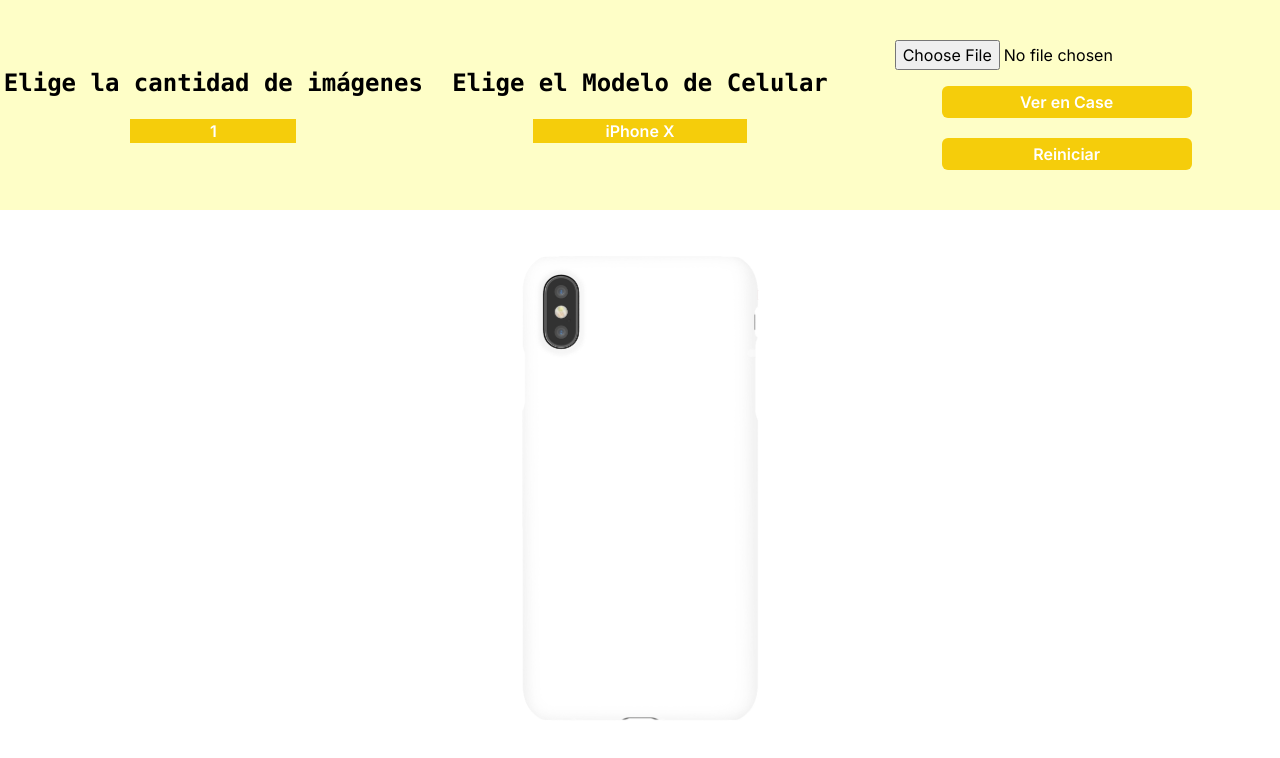
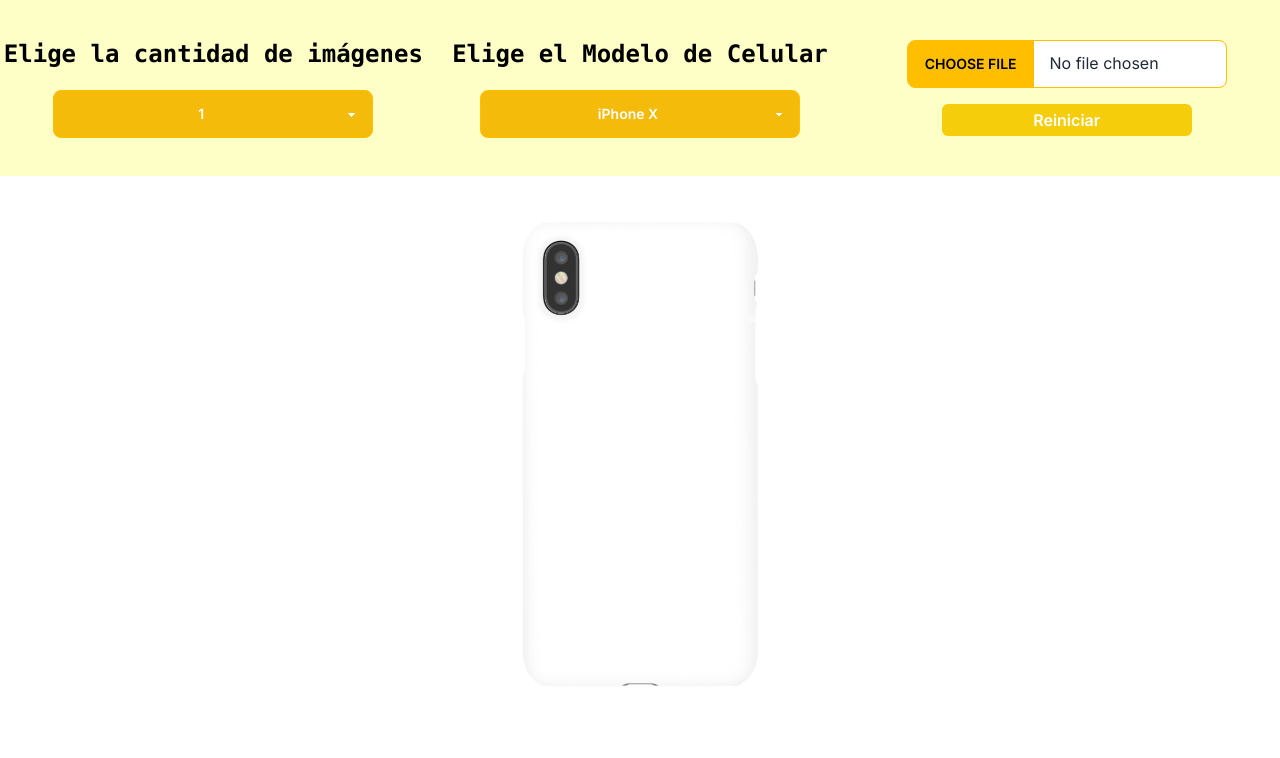
Before and after one commit to Cesarscc/edit-case-phone, a Next.js app: page / in a window 1280 px wide. Shown: the top 758 px of the page. Built offline with nearby package versions, Linux system fonts and the light colour scheme.

Commit message:
feat: fix-mejoras

```diff
--- a/package.json
+++ b/package.json
@@ -16,6 +16,7 @@
   },
   "devDependencies": {
     "autoprefixer": "^10.0.1",
+    "daisyui": "^4.10.1",
     "eslint": "^8",
     "eslint-config-next": "14.1.4",
     "postcss": "^8",
--- a/src/app/page.js
+++ b/src/app/page.js
@@ -64,12 +64,12 @@ export default function Home() {
     <main>
       <div className="grid grid-cols-1 lg:grid-cols-3 items-center justify-items-center bg-[#fefec7]">
         <div className="flex flex-col justify-center items-center space-y-5">
-          <h2 className="font-extrabold font-mono text-center text-lg md:text-2xl">
+          <h2 className="font-extrabold font-mono text-center text-lg md:text-2xl text-black">
             Elige la cantidad de imágenes
           </h2>
           <select
             onChange={handleChange}
-            className="appearance-none text-center bg-[#f5cd0b] text-white font-semibold"
+            className="appearance-none text-center bg-[#f5bb0b] text-white font-semibold select select-warning w-full max-w-xs"
           >
             <option value={""} defaultValue disabled>
               Seleccionar Cantidad
@@ -79,12 +79,12 @@ export default function Home() {
           </select>
         </div>
         <div className="flex flex-col justify-center items-center space-y-5 mt-10 lg:mt-0">
-          <h2 className="font-extrabold font-mono text-center text-lg md:text-2xl">
+          <h2 className="font-extrabold font-mono text-center text-lg md:text-2xl text-black">
             Elige el Modelo de Celular
           </h2>
           <select
             onChange={handleChangeModel}
-            className="appearance-none text-center bg-[#f5cd0b] text-white font-semibold"
+            className="appearance-none text-center bg-[#f5bb0b] text-white font-semibold select select-warning w-full max-w-xs"
           >
             <option value={""} defaultValue disabled>
               Seleccionar Modelo
@@ -110,12 +110,11 @@ export default function Home() {
             setShowImages={setShowImages}
             showImages={showImages}
             cantidad={value}
-            valueModel={valueModel}
           />
         </div>
       </div>
       <section className="flex justify-center py-11">
-        <div className="relative">
+        <div className="relative z-10">
           {valueModel === "X" ? (
             <Image
               className="object-cover"
@@ -252,6 +251,7 @@ export default function Home() {
                 <Image
                   key={index}
                   src={imageUrl}
+                  style={{ color: "transparent" }}
                   alt={`Uploaded Image ${index + 1}`}
                   className={`object-cover w-full ${
                     value === 1 ? "h-full" : `h-[50%]`
--- a/src/components/ImageUpload.js
+++ b/src/components/ImageUpload.js
@@ -28,7 +28,20 @@ export default function ImageUpload({
     if (fileInputRef3.current) {
       fileInputRef3.current.value = ""; // Limpiar el input de tipo file
     }
-  }, [cantidad, setImageUrls, setShowImages, valueModel, reset]);
+  }, [cantidad, setImageUrls, setShowImages, reset]);
+
+  useEffect(() => {
+    if (fileInputRef3.current && fileInputRef3.current.value != "") {
+      setShowImages(true);
+    } else if (
+      fileInputRef1.current &&
+      fileInputRef1.current.value != "" &&
+      fileInputRef2.current &&
+      fileInputRef2.current.value != ""
+    ) {
+      setShowImages(true);
+    }
+  }, [setShowImages, imageUrls]);
 
   const handleImageUpload = (event) => {
     const files = event.target.files;
@@ -44,7 +57,6 @@ export default function ImageUpload({
   const handleShowImages = () => {
     // Lógica para mostrar las imágenes
     setShowImages(!showImages);
-    console.log("Imágenes cargadas:", imageUrls);
   };
 
   return (
@@ -55,7 +67,7 @@ export default function ImageUpload({
             type="file"
             accept="image/*"
             onChange={handleImageUpload}
-            className="mb-4 text-[12px] xl:text-[16px]"
+            className="mb-4 text-[12px] xl:text-[16px] file-input file-input-bordered file-input-warning w-full max-w-xs"
             multiple={false} // Esto permite seleccionar múltiples archivos
             ref={fileInputRef1}
           />
@@ -63,7 +75,7 @@ export default function ImageUpload({
             type="file"
             accept="image/*"
             onChange={handleImageUpload}
-            className="mb-4 text-[12px] xl:text-[16px]"
+            className="mb-4 text-[12px] xl:text-[16px] file-input file-input-bordered file-input-warning w-full max-w-xs"
             multiple={false} // Esto permite seleccionar múltiples archivos
             ref={fileInputRef2}
           />
@@ -74,20 +86,20 @@ export default function ImageUpload({
             type="file"
             accept="image/*"
             onChange={handleImageUpload}
-            className="mb-4 text-[12px] xl:text-[16px]"
+            className="mb-4 text-[12px] xl:text-[16px] file-input file-input-bordered file-input-warning w-full max-w-xs"
             multiple={false} // Esto permite seleccionar múltiples archivos
             ref={fileInputRef3}
           />
         </div>
       )}
       <div className="flex flex-col justify-center items-center gap-5 mt-8 lg:mt-0 space-y-5 lg:space-y-0">
-        <button
+        {/*  <button
           onClick={handleShowImages}
           disabled={imageUrls.length === 0}
           className="bg-[#784a0f] text-white w-[250px] py-1 rounded-md disabled:bg-[#f5cd0b] disabled:cursor-not-allowed font-semibold"
         >
           {!showImages ? "Ver en Case" : "Dejar de ver"}
-        </button>
+        </button> */}
         <button
           onClick={() => {
             setReset(!reset);
--- a/tailwind.config.js
+++ b/tailwind.config.js
@@ -14,5 +14,5 @@ module.exports = {
       },
     },
   },
-  plugins: [],
+  plugins: [require("daisyui")],
 };
```
Also changed, not shown: 1 other file (tests, documents, lock files or other folders).
